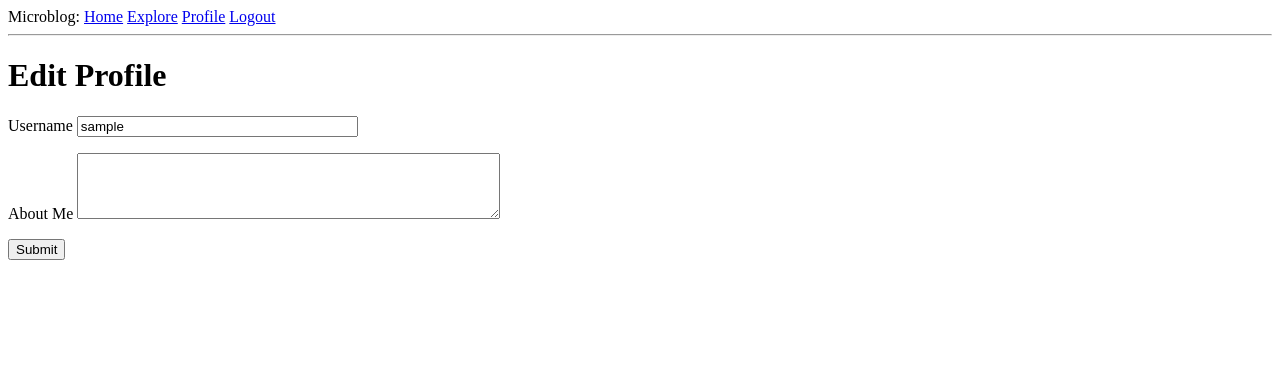
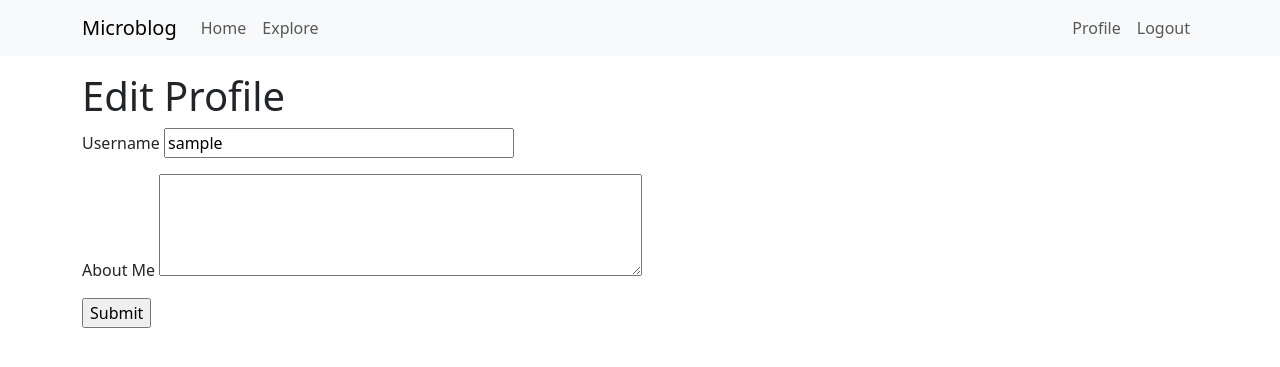
Before and after one commit to ch7oe/microblog-flask-production-patterns, a Flask app: page /edit_profile in a window 1280 px wide. Shown: the top 367 px of the page. Run offline with Flask 3, Linux system fonts and the light colour scheme; the visitor is signed in with stand-in values (Sample User, id 1); data comes from the database, SQL or seed files in the repository; parts of the project's set-up code (start-up, migrations or seed data) failed here and were passed over.

Commit message:
add Bootstrap CSS and Javascript files to base template. replace basic navigation bar with bootstrap's navbar. Bootstrap's alert component to display flashed messages.

```diff
--- a/app/templates/base.html
+++ b/app/templates/base.html
@@ -3,34 +3,70 @@
 <head>
     <meta charset="UTF-8">
     <meta name="viewport" content="width=device-width, initial-scale=1.0">
+
     {% if title %}
-    <title>Document</title>
+    <title>{{ title }} - Microblog</title>
     {% else %}
     <title>Welcome to Microblog!</title>
     {% endif %}
+
+    <link href="https://cdn.jsdelivr.net/npm/bootstrap@5.3.8/dist/css/bootstrap.min.css"
+    rel="stylesheet"
+    integrity="sha384-sRIl4kxILFvY47J16cr9ZwB07vP4J8+LH7qKQnuqkuIAvNWLzeN8tE5YBujZqJLB"
+    crossorigin="anonymous">
+
 </head>
 <body>
-    <div>
-        Microblog:
-        <a href="{{ url_for('index') }}">Home</a>
+
+    <nav class="navbar navbar-expand-lg bg-body-tertiary">
+        <div class="container">
+            <a class="navbar-brand" href="{{ url_for('index') }}">Microblog</a>
+            <button class="navbar-toggler" type="button" data-bs-toggle="collapse"
+            data-bs-target="#navbarSupportedContent" aria-controls="navbarSupportedContent"
+            aria-expanded="false" aria-label="Toggle navigation">
+                <span class="navbar-toggler-icon"></span>
+            </button>
+            <div class="collapse navbar-collapse" id="navbarSupportedContent">
+                <ul class="navbar-nav me-auto mb-2 mb-lg-0">
+                    <li class="nav-item">
+                        <a class="nav-link" aria-current="page" href="{{ url_for('index') }}">Home</a>
+                    </li>
+                    <li class="nav-item">
+                        <a class="nav-link" aria-current="page" href="{{ url_for('explore') }}">Explore</a>
+                    </li>
+                </ul>
+                <ul class="navbar-nav mb-2 mb-lg-0">
                     {% if current_user.is_anonymous %}
-        <a href="{{ url_for('login') }}">Login</a>
+                    <li class="nav-item">
+                        <a class="nav-link" aria-current="page" href="{{ url_for('login') }}">Login</a>
+                    </li>
                     {% else %}
-        <a href="{{ url_for('explore') }}">Explore</a>
-        <a href="{{ url_for('user', username=current_user.username)}}">Profile</a>
-        <a href="{{ url_for('logout') }}">Logout</a>
+                    <li class="nav-item">
+                        <a class="nav-link" aria-current="page" href="{{ url_for('user', username=current_user.username)}}">Profile</a>
+                    </li>
+                    <li class="nav-item">
+                        <a class="nav-link" aria-current="page" href="{{ url_for('logout') }}">Logout</a>
+                    </li>
                     {% endif %}
+                </ul>
             </div>
-    <hr>
+        </div>
+    </nav>
+    <div class="container mt-3">
         {% with messages = get_flashed_messages() %}
         {% if messages %}
-    <ul>
             {% for message in messages %}
-        <li>{{ message }}</li>
+            <div class="alert alert-info" role="alert">{{ message }}</div>
             {% endfor %}
-    </ul>
         {% endif %}
         {% endwith %}
+
         {% block content %}{% endblock %}
+    </div>
+
+    <script src="https://cdn.jsdelivr.net/npm/bootstrap@5.3.8/dist/js/bootstrap.bundle.min.js"
+    integrity="sha384-FKyoEForCGlyvwx9Hj09JcYn3nv7wiPVlz7YYwJrWVcXK/BmnVDxM+D2scQbITxI" crossorigin="anonymous">
+    </script>
+
 </body>
 </html>
```
Lines whose indentation alone changed are shown as unchanged.
